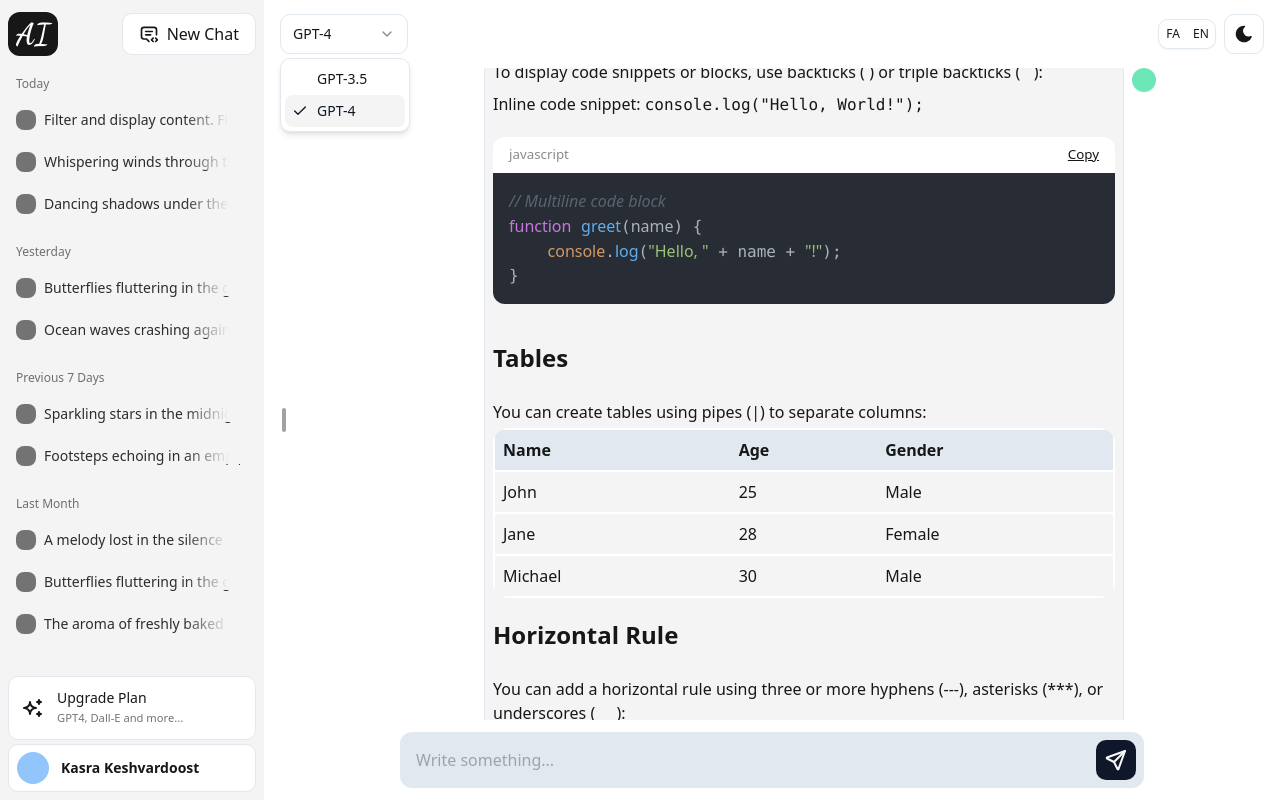
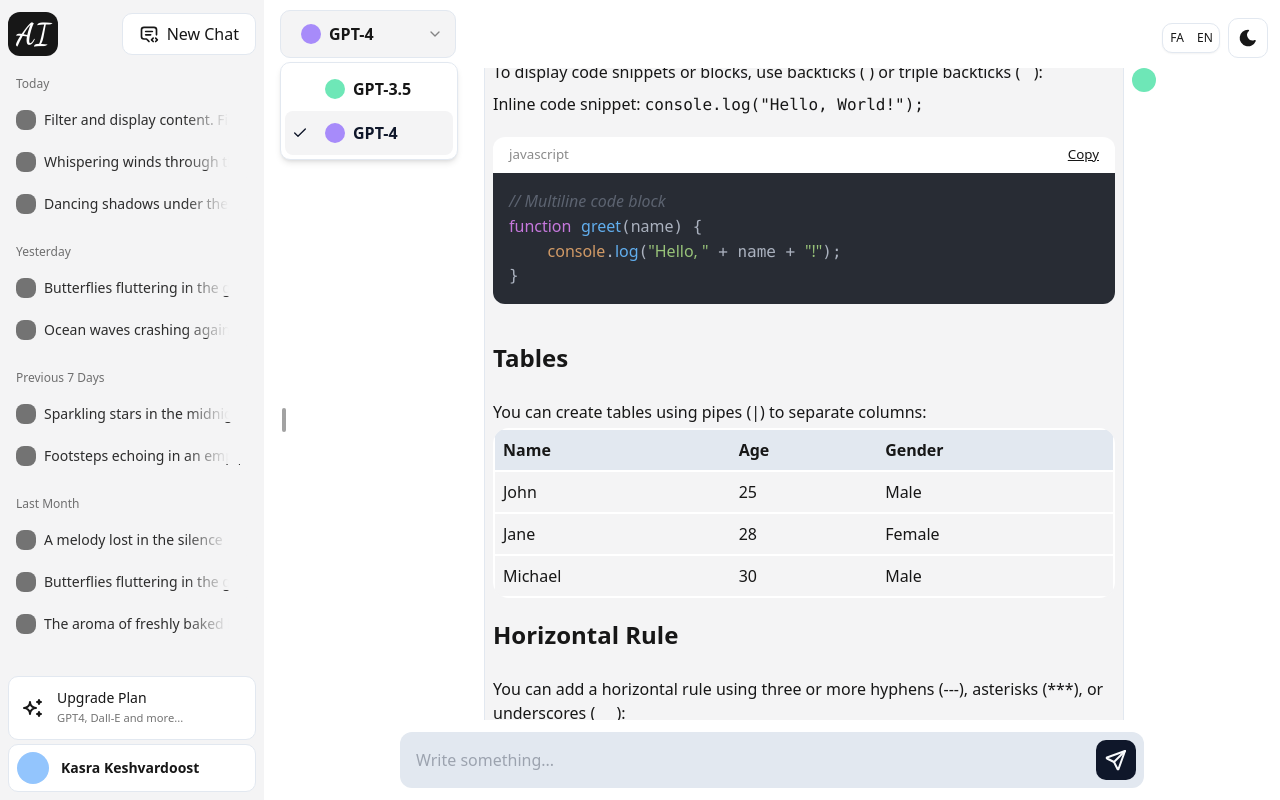
Before and after one commit to AI-Proxy/Frontend-Nextjs, a Next.js app: page /1/panel/chat/1 in a window 1280 px wide. Both pictures are taken after a click on the button "GPT-4". Built offline with nearby package versions, Linux system fonts and the light colour scheme.

Commit message:
testing and improvment of chat messages

```diff
--- a/package.json
+++ b/package.json
@@ -11,6 +11,7 @@
   "dependencies": {
     "@microsoft/fetch-event-source": "^2.0.1",
     "@preact/signals-react": "^2.0.0",
+    "@radix-ui/react-popover": "^1.0.7",
     "@radix-ui/react-scroll-area": "^1.0.5",
     "@radix-ui/react-select": "^2.0.0",
     "@radix-ui/react-slot": "^1.0.2",
--- a/src/app/[locale]/(Panel)/panel/chat/[id]/ChatMessages.tsx
+++ b/src/app/[locale]/(Panel)/panel/chat/[id]/ChatMessages.tsx
@@ -2,14 +2,14 @@
 import { Button } from "@/components/ui/Button";
 import { ScrollArea } from "@/components/ui/ScrollArea";
 import { streamingFetch } from "@/lib/utils";
-import { KeyboardEvent, useEffect, useRef } from "react";
+import { KeyboardEvent, memo, useEffect, useRef } from "react";
 import { signal } from "@preact/signals-react";
 import { useSignals } from "@preact/signals-react/runtime";
 import hljs from "highlight.js";
 import { TbSend } from "react-icons/tb";
 import Message from "@/components/panel/chat/Message";
 import { ChatMessages } from "@/lib/fetch";
-import { usePathname, useRouter, useSearchParams } from "next/navigation";
+import { usePathname, useSearchParams } from "next/navigation";
 
 // adds copy option for code blocks
 hljs.addPlugin({
@@ -32,9 +32,12 @@ const messages = signal<ChatMessages>([]);
 
 const Chat = ({ dir, initialMessages }: { dir: string; initialMessages: ChatMessages }) => {
     useSignals();
+
+
+
     const pathname = usePathname();
     const queryParams = useSearchParams();
-    const router = useRouter();
+
     const textareaRef = useRef<HTMLTextAreaElement>(null);
     const textareaSpanRef = useRef<HTMLSpanElement>(null);
     const endOfMsgSpan = useRef<HTMLSpanElement>(null);
@@ -44,19 +47,24 @@ const Chat = ({ dir, initialMessages }: { dir: string; initialMessages: ChatMess
 
     const focusOnTextarea = () => textareaRef.current?.focus();
     const textareaOnKeyDown = (event: KeyboardEvent<HTMLTextAreaElement>) => {
-        if (event.shiftKey || event.altKey || event.ctrlKey) return;
-        if (event.key === "Enter") submit();
+        if (event.shiftKey || event.altKey || event.ctrlKey || event.metaKey) return;
+        if (event.key === "Enter") {
+            event.preventDefault();
+            submit();
+        }
     };
 
     const expandInputArea = () => {
-        if (textareaSpanRef.current) textareaSpanRef.current.innerText = `${textareaRef.current?.value}\n`;
+        if (textareaSpanRef.current) textareaSpanRef.current.innerText = `${textareaRef.current?.value}\n`; // ? `${textareaRef.current?.value}\n` : "";
         if (textareaRef.current) textareaRef.current.style.height = `${textareaSpanRef.current?.clientHeight}px`;
     };
     const clearInputArea = () => {
         if (textareaRef.current) textareaRef.current.value = "";
         if (textareaSpanRef.current) textareaSpanRef.current.innerText = "";
-        expandInputArea();
+        if (textareaRef.current) textareaRef.current.style.height = `${textareaSpanRef.current?.clientHeight}px`;
     };
+
+    const handleScroll = () => {};
 
     const submit = async (initPromt?: string | null) => {
         const promt = initPromt ?? textareaRef.current?.value.trim();
@@ -89,6 +97,7 @@ const Chat = ({ dir, initialMessages }: { dir: string; initialMessages: ChatMess
 
     useEffect(() => {
         messages.value = initialMessages;
+
         setTimeout(() => {
             endOfMsgSpan.current?.scrollIntoView({ behavior: "auto" });
             hljs.highlightAll();
@@ -97,6 +106,12 @@ const Chat = ({ dir, initialMessages }: { dir: string; initialMessages: ChatMess
         const initalPromt = queryParams?.get("promt");
         window.history.pushState({}, "", pathname);
         if (initalPromt) submit(initalPromt);
+
+        scrollElement?.addEventListener("scroll", handleScroll);
+
+        return () => {
+            scrollElement?.removeEventListener("scroll", handleScroll);
+        };
     }, []);
 
     return (
@@ -110,8 +125,8 @@ const Chat = ({ dir, initialMessages }: { dir: string; initialMessages: ChatMess
                 </div>
             </ScrollArea>
             <div className="w-full max-w-screen-md p-3 shrink-0">
-                <div className="flex items-center gap-1 w-full p-2 rounded-lg bg-input">
-                    <div className="relative flex flex-col w-full max-h-40 overflow-hidden" onClick={focusOnTextarea}>
+                <div className="flex items-center justify-center gap-1 w-full rounded-lg bg-input">
+                    <div className="relative flex flex-col w-full max-h-40 p-2 py-4 overflow-hidden" onClick={focusOnTextarea}>
                         <textarea
                             className="w-full min-h-6 max-h-40 px-2 bg-input outline-none resize-none shrink-0"
                             placeholder="Write something..."
@@ -128,7 +143,7 @@ const Chat = ({ dir, initialMessages }: { dir: string; initialMessages: ChatMess
                             ref={textareaSpanRef}
                         ></span>
                     </div>
-                    <Button className="p-2 mt-auto mb-0 group" onClick={() => submit()}>
+                    <Button className="p-2 mt-auto mb-2 me-2 group" onClick={() => submit()}>
                         <TbSend className="animate-send" size="1.5rem" />
                     </Button>
                 </div>
@@ -137,4 +152,4 @@ const Chat = ({ dir, initialMessages }: { dir: string; initialMessages: ChatMess
     );
 };
 
-export default Chat;
+export default memo(Chat);
--- a/src/components/panel/ChatList.tsx
+++ b/src/components/panel/ChatList.tsx
@@ -20,7 +20,7 @@ const ChatList = ({ chats }: { chats: ChatListType }) => {
 
     return (
         <ScrollArea className="w-full my-1 pe-2 grow">
-            <ul className="flex flex-col gap-5 w-full max-w-full min-w-0">
+            <ul className="flex flex-col gap-5 w-full max-w-full">
                 {chatList.map((item, i) => (
                     <li className="flex flex-col gap-2 w-full" key={i}>
                         <small className="ms-2 opacity-60 text-xs">{item.date}</small>
--- a/src/components/panel/Header.tsx
+++ b/src/components/panel/Header.tsx
@@ -1,21 +1,39 @@
+"use client";
 import { memo } from "react";
 import SwitchThemeButton from "@/components/SwitchThemeButton";
 import SwitchLangButton from "@/components/SwitchLangButton";
 import { Select, SelectContent, SelectItem, SelectTrigger, SelectValue } from "@/components/ui/Select";
 import { Locale } from "@/i18n.config";
+import { usePathname } from "next/navigation";
 
 const Header = ({ currentLang }: { currentLang: Locale }) => {
+    const pathname = `${usePathname()}/`;
+
     return (
-        <header className="flex items-center justify-between w-full p-4 py-3.5 ps-11 md:ps-4 shrink-0">
+        <header className="flex items-center justify-between w-full p-3 py-2.5 ps-11 md:ps-4 shrink-0">
+            {pathname?.includes("/panel/chat/") ? (
                 <Select defaultValue="gpt-4">
-                <SelectTrigger className="w-32">
+                    <SelectTrigger className="w-full max-w-44 bg-secondary h-12">
                         <SelectValue placeholder="AI Model" />
                     </SelectTrigger>
                     <SelectContent>
-                    <SelectItem value="gpt-3.5">GPT-3.5</SelectItem>
-                    <SelectItem value="gpt-4">GPT-4</SelectItem>
+                        <SelectItem value="gpt-3.5">
+                            <div className="flex flex-wrap items-center gap-2 py-1 px-2">
+                                <span className="w-5 h-5 rounded-full bg-emerald-300"></span>
+                                <b className="text-base">GPT-3.5</b>
+                            </div>
+                        </SelectItem>
+                        <SelectItem value="gpt-4">
+                            <div className="flex flex-wrap items-center gap-2 py-1 px-2">
+                                <span className="w-5 h-5 rounded-full bg-violet-400"></span>
+                                <b className="text-base">GPT-4</b>
+                            </div>
+                        </SelectItem>
                     </SelectContent>
                 </Select>
+            ) : (
+                <div></div>
+            )}
             <div className="flex items-center gap-2 mt-auto" dir="ltr">
                 <SwitchLangButton currentLang={currentLang} />
                 <SwitchThemeButton />
--- /dev/null
+++ b/src/components/ui/Popover.tsx
@@ -0,0 +1,29 @@
+"use client";
+import * as React from "react";
+import * as PopoverPrimitive from "@radix-ui/react-popover";
+
+import { cn } from "@/lib/utils";
+
+const Popover = PopoverPrimitive.Root;
+
+const PopoverTrigger = PopoverPrimitive.Trigger;
+
+const PopoverContent = React.forwardRef<React.ElementRef<typeof PopoverPrimitive.Content>, React.ComponentPropsWithoutRef<typeof PopoverPrimitive.Content>>(
+    ({ className, align = "center", sideOffset = 4, ...props }, ref) => (
+        <PopoverPrimitive.Portal>
+            <PopoverPrimitive.Content
+                ref={ref}
+                align={align}
+                sideOffset={sideOffset}
+                className={cn(
+                    "z-50 w-72 rounded-md border bg-popover p-4 text-popover-foreground shadow-md outline-none data-[state=open]:animate-in data-[state=closed]:animate-out data-[state=closed]:fade-out-0 data-[state=open]:fade-in-0 data-[state=closed]:zoom-out-95 data-[state=open]:zoom-in-95 data-[side=bottom]:slide-in-from-top-2 data-[side=left]:slide-in-from-right-2 data-[side=right]:slide-in-from-left-2 data-[side=top]:slide-in-from-bottom-2",
+                    className
+                )}
+                {...props}
+            />
+        </PopoverPrimitive.Portal>
+    )
+);
+PopoverContent.displayName = PopoverPrimitive.Content.displayName;
+
+export { Popover, PopoverTrigger, PopoverContent };
```
Also changed, not shown: 1 other file (tests, documents, lock files or other folders). Lines whose indentation alone changed are shown as unchanged.
